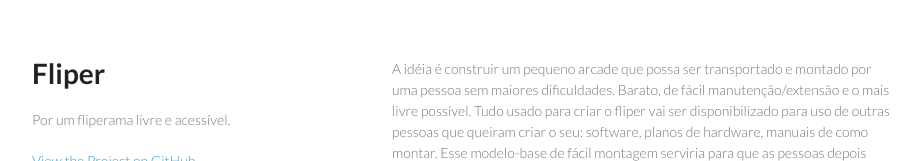
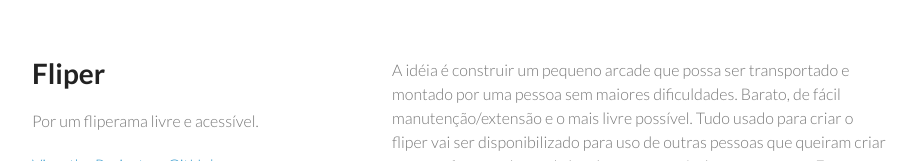
Before and after one commit to marxistpokemon/Fliper, a plain HTML site: page index.html in a window 1280 px wide. Shown: the top 161 px of the page, without its empty margins (178-1101 px from the left). Drawn offline with Linux system fonts and the light colour scheme.

Commit message:
Update styles.css

```diff
--- a/stylesheets/styles.css
+++ b/stylesheets/styles.css
@@ -2,7 +2,7 @@
 
 body {
   padding:50px;
-  font:14px/1.5 Lato, "Helvetica Neue", Helvetica, Arial, sans-serif;
+  font:16px/1.5 Lato, "Helvetica Neue", Helvetica, Arial, sans-serif;
   color:#777;
   font-weight:300;
 }
```
